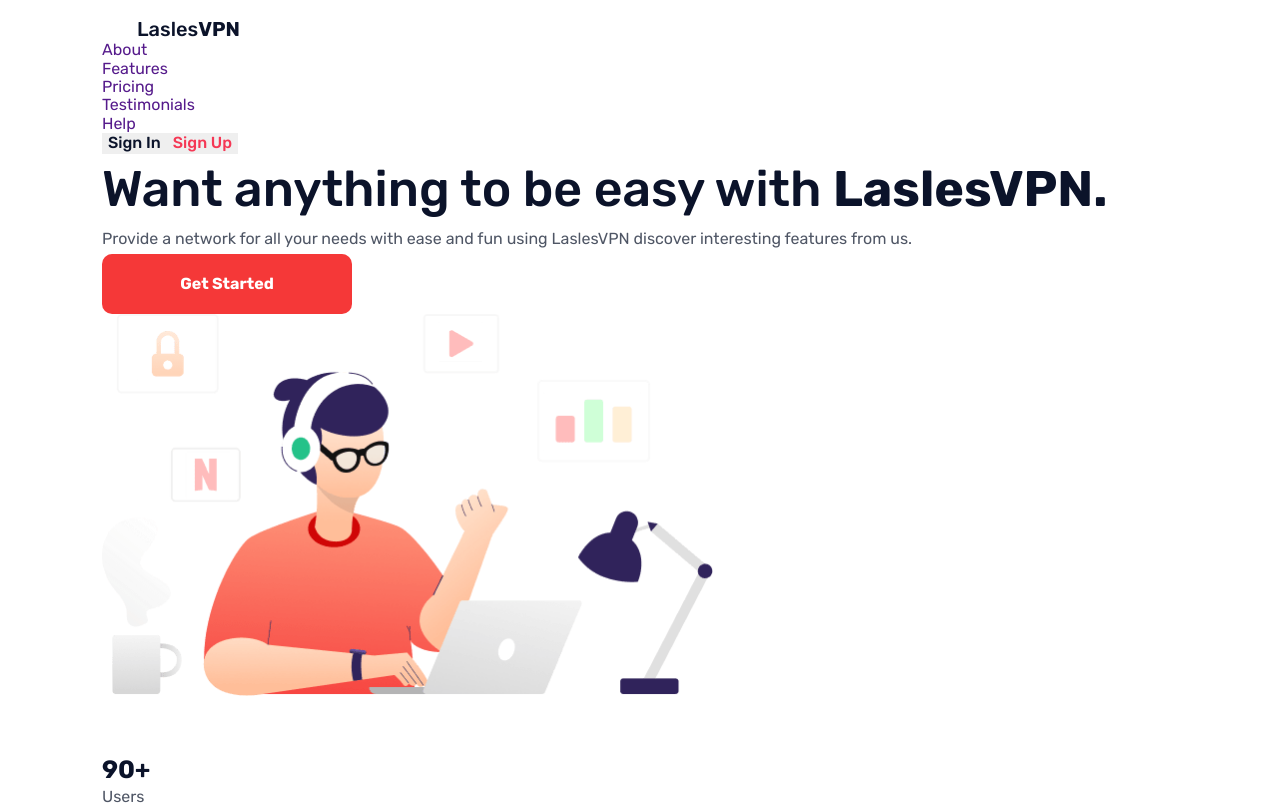
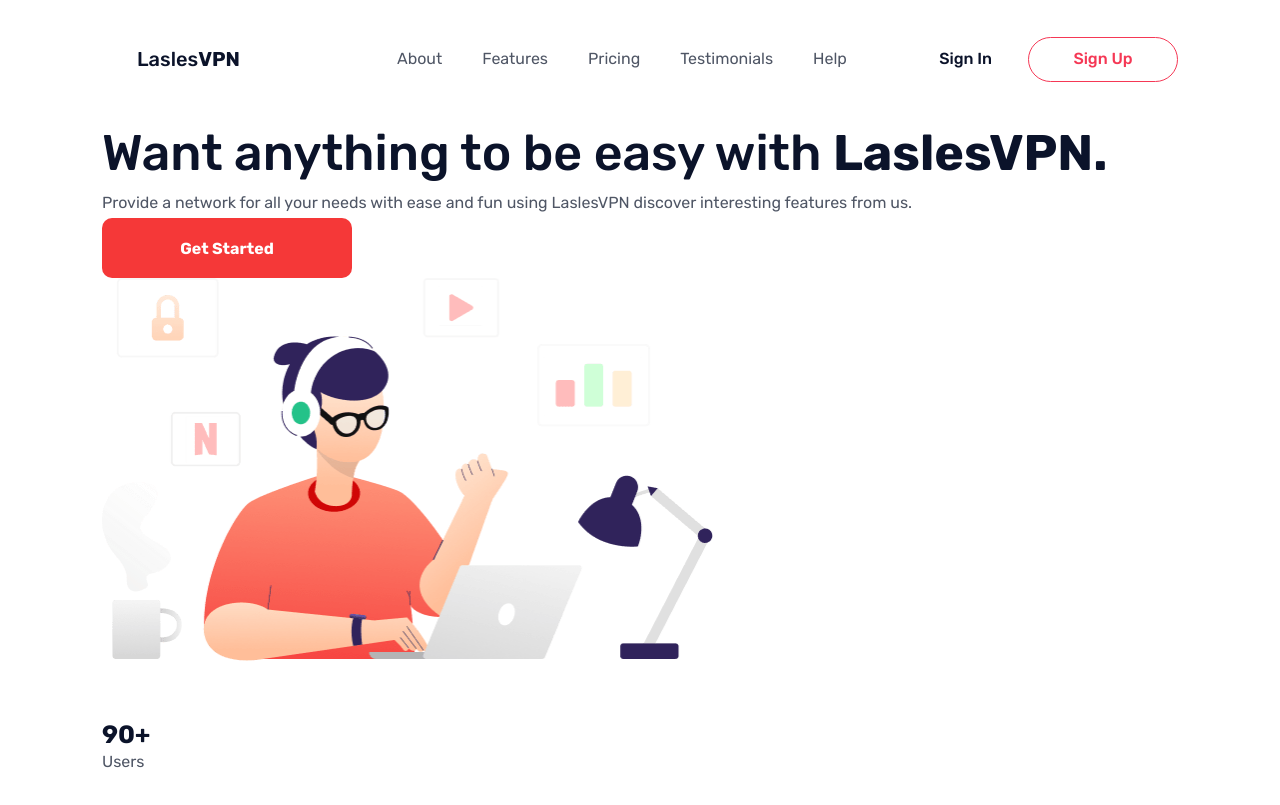
Before and after one commit to mafSida/freebies, a plain HTML site: page index.html in a window 1280 px wide. Shown: the top 805 px of the page. Drawn offline with nearby package versions, Linux system fonts and the light colour scheme.

Commit message:
style: add flex layout to header and improve interactive elements with hover, focus, and expanded click area

```diff
--- a/css/styles.css
+++ b/css/styles.css
@@ -14,6 +14,7 @@
   cursor: pointer;
   border: none;
   box-shadow: none;
+  background: transparent;
 }
 
 ul,
@@ -26,7 +27,9 @@
 a {
   text-decoration: none;
   font-style: normal;
+  color: inherit;
   padding: 0;
+  display: inline-block;
 }
 
 img {
@@ -61,38 +64,85 @@
 .header {
 }
 .header .container {
+  display: flex;
+  align-items: center;
+  justify-content: space-between;
 }
 .nav {
+  display: flex;
+  align-items: center;
 }
 .logo {
   font-weight: 500;
   font-size: 20px;
   color: #0b132a;
+  display: flex;
+  align-items: center;
 }
 .vpn {
   font-weight: 700;
 }
 .menu-list {
+  display: flex;
+  align-items: center;
+  margin-left: 157px;
+  column-gap: 40px;
 }
 .menu-item {
 }
 .menu-link {
+  padding-top: 50px;
+  padding-bottom: 50px;
 }
-.sign-in-btn {
-  font-weight: 500;
-  color: #0b132a;
+
+.menu-link:hover,
+.menu-link:focus {
+  color: #f53855;
 }
 
 .header-btns-list {
   display: flex;
+  align-items: center;
   margin-left: auto;
+  column-gap: 30px;
 }
 
 .header-btns-item {
 }
+
+.sign-in-btn {
+  font-weight: 500;
+  color: #0b132a;
+  padding-top: 50px;
+  padding-bottom: 50px;
+}
+
+.sign-in-btn:hover,
+.sign-in-btn:focus {
+  color: #f53855;
+}
+
 .sing-up-btn {
   font-weight: 500;
   color: #f53855;
+  border: 1px solid #f53855;
+  border-radius: 50px;
+  width: 150px;
+  height: 45px;
+  position: relative;
+}
+
+.sing-up-btn:hover,
+.sing-up-btn:focus {
+  color: #fff;
+  background-color: #f53855;
+}
+
+.sing-up-btn::after {
+  content: '';
+  position: absolute;
+  inset: -35px 0;
+  background: transparent;
 }
 
 /* =====SECTION HERO===== */
--- a/index.html
+++ b/index.html
@@ -22,7 +22,7 @@
       <div class="container">
         <nav class="nav">
           <a href="" class="logo">
-            <svg class="logo-svg" width="35" height="36.23"></svg>Lasles<span
+            <svg class="logo-svg" width="35" height="35"></svg>Lasles<span
               class="vpn"
               >VPN</span
             >
```
